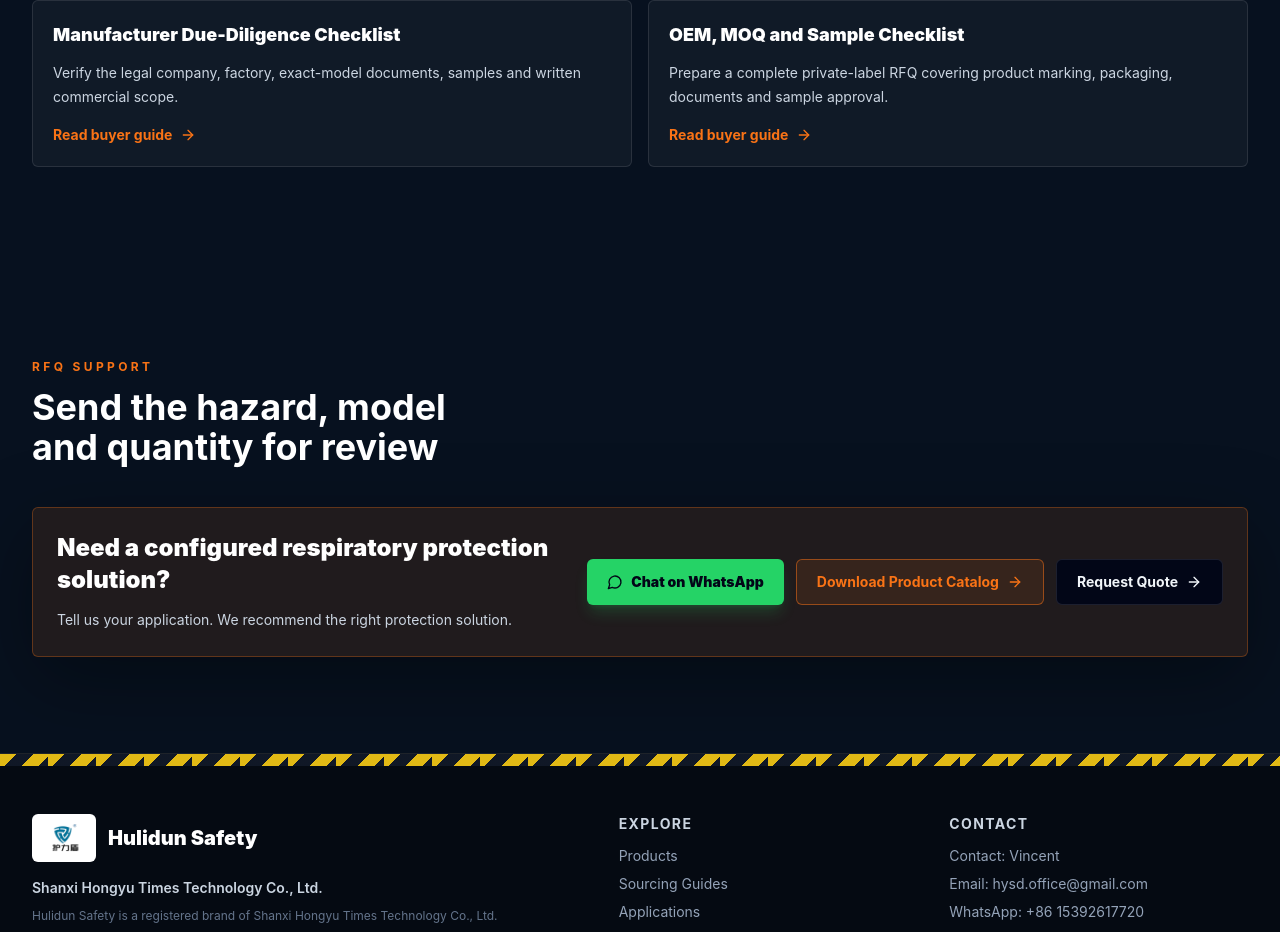
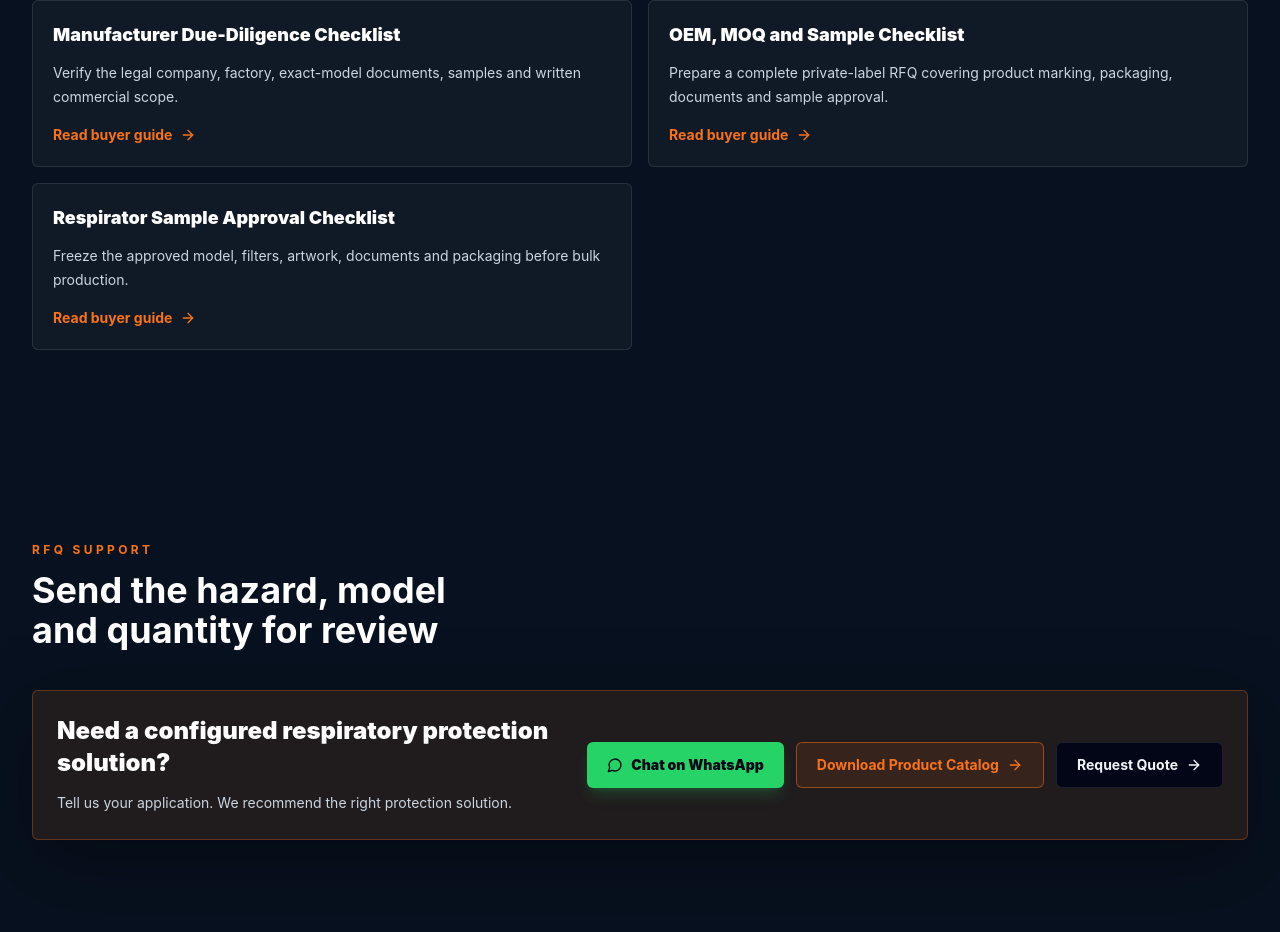
Before and after one commit to hysdoffice-ai/hulidun-safety, a Next.js app: page /full-face-respirators in a window 1280 px wide. Shown: the part 6196-7128 px from the top of the page. Built offline with nearby package versions, Linux system fonts and the light colour scheme; no server answers.

Commit message:
Add respirator sample approval guide

```diff
--- a/src/components/products/ProductCategoryLanding.tsx
+++ b/src/components/products/ProductCategoryLanding.tsx
@@ -24,6 +24,11 @@ export function ProductCategoryLanding({ landing }: ProductCategoryLandingProps)
           href: "/resources/respirator-fit-testing-procurement-checklist/",
           title: "Fit Testing Procurement Checklist",
           text: "Plan sample sizes, workplace approval and fit-testing responsibilities before deployment."
+        },
+        {
+          href: "/resources/respirator-sample-approval-checklist-before-bulk-order/",
+          title: "Respirator Sample Approval Checklist",
+          text: "Review the exact mask, filters, documents, artwork and packaging before bulk production."
         }
       ]
     : landing.category === "Filters & Cartridges"
@@ -54,6 +59,11 @@ export function ProductCategoryLanding({ landing }: ProductCategoryLandingProps)
             href: "/resources/full-face-respirator-oem-moq-packaging-documents-sample-checklist/",
             title: "OEM, MOQ and Sample Checklist",
             text: "Prepare a complete private-label RFQ covering product marking, packaging, documents and sample approval."
+          },
+          {
+            href: "/resources/respirator-sample-approval-checklist-before-bulk-order/",
+            title: "Respirator Sample Approval Checklist",
+            text: "Freeze the approved model, filters, artwork, documents and packaging before bulk production."
           }
         ];
   const baseUrl = `https://www.hulidun.com/${landing.slug}/`;
```
